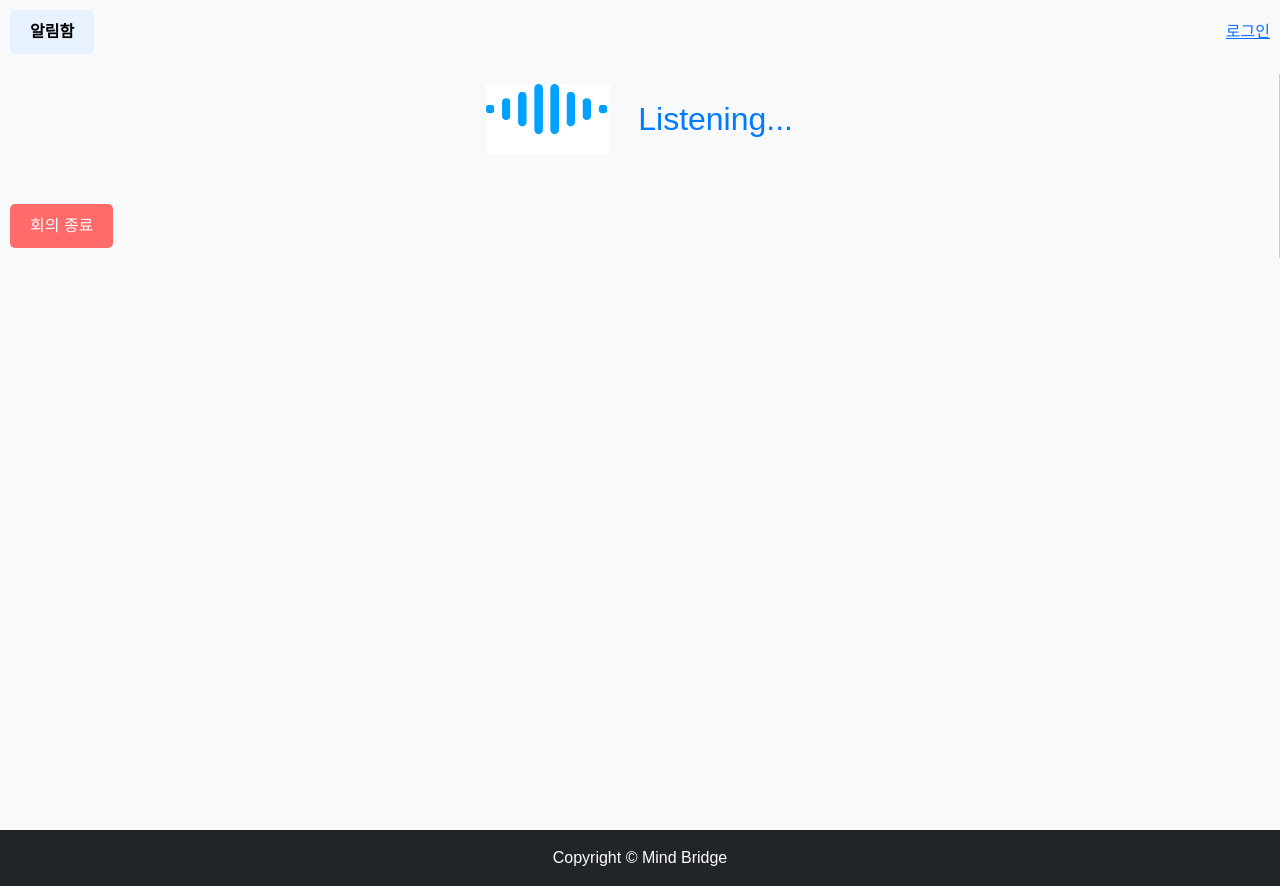
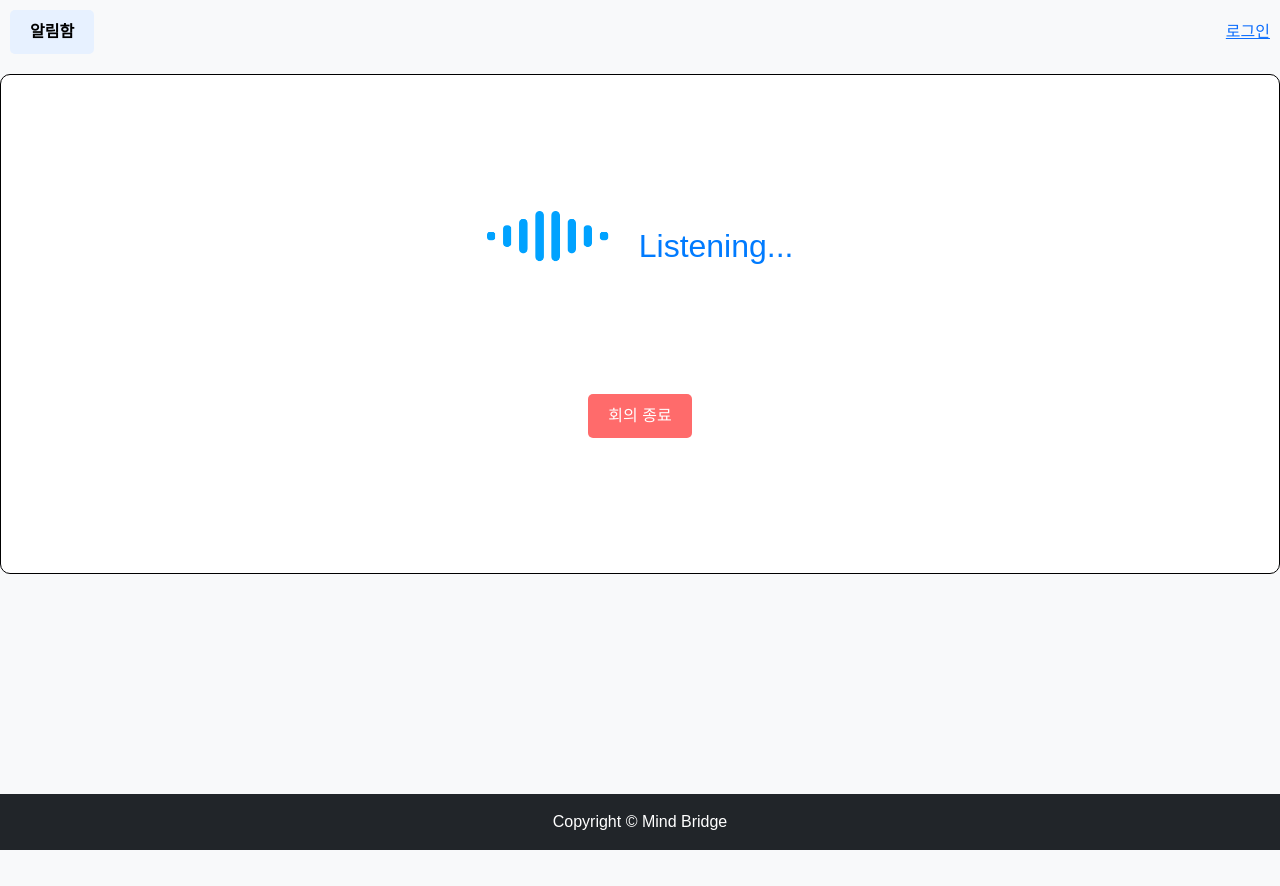
Before and after one commit to SKNETWORKS-FAMILY-AICAMP/SKN02-FINAL-3Team, a Django app: page /recording/ in a window 1280 px wide. After the commit the page ends 850 px from the top, so only its background shows below. Run offline with Django 5.2, Linux system fonts and the light colour scheme; parts of the project's set-up code (start-up, migrations or seed data) failed here and were passed over; some libraries are stand-ins or nearby versions.

Commit message:
Recording css 수정

```diff
--- a/meeting/static/meeting/css/base.css
+++ b/meeting/static/meeting/css/base.css
@@ -3,8 +3,7 @@ html, body {
   background-color: #f8f9fa;
 }
 .main-container {
-  min-height: 100vh;
-  margin-bottom: 20px;
+  min-height: 98vh;
 }
 .header {
   display: flex;
--- a/meeting/static/meeting/css/main.css
+++ b/meeting/static/meeting/css/main.css
@@ -71,6 +71,7 @@
   border-radius: 5px;
   margin-bottom: 20px;
   cursor: pointer;
+  padding: 10px;
 }
 .create-meeting:hover {
   background-color: #d0e4ff;
--- a/meeting/static/meeting/css/recording.css
+++ b/meeting/static/meeting/css/recording.css
@@ -1,9 +1,14 @@
 .recording-container {
     width: 100%;
-    border-right: 1px solid #ccc;
+    background-color: #ffffff;
     overflow-y: auto;
     padding: 10px;
-    transition: width 0.5s ease;
+    margin-top: auto;
+    margin-bottom: auto;
+    border: 1px solid black;
+    border-radius: 10px;
+
+
 }
 .wave {
     display: inline-block;
@@ -14,6 +19,7 @@
     height: 50px;
 }
 .listening-container {
+    margin-top: 10%;
     display: flex;
     align-items: center;
     justify-content: center;
@@ -26,6 +32,11 @@
 #stop-recording-button {
     margin-top: 20px;
 }
+.endButton-container{
+    margin-top: 5%;
+    margin-bottom: 10%;
+    text-align: center;
+}
 #end-button {
     margin-top: 50px;
     background-color: #ff6b6b;
@@ -36,7 +47,7 @@
     border-radius: 5px;
     cursor: pointer;
     margin-top: 50px;
-    justify-content: center;
+    display :inline-block;
 }
 .greeting {
     position: absolute;
--- a/meeting/templates/base.html
+++ b/meeting/templates/base.html
@@ -15,7 +15,7 @@
 
 
       {% block css %}
-        <link rel="stylesheet" href="{% static 'meeting/css/base.css' %}">
+        <link rel="stylesheet" href="{% static 'meeting/css/base.css' %}?after">
       {% endblock %}
   </head>
   <body>
--- a/meeting/templates/main.html
+++ b/meeting/templates/main.html
@@ -5,7 +5,7 @@
 
 {% block css %}
     {{ block.super }}
-    <link rel="stylesheet" href="{% static 'meeting/css/main.css' %}" media="screen">
+    <link rel="stylesheet" href="{% static 'meeting/css/main.css' %}?after" media="screen">
 {% endblock %}
 
 
--- a/meeting/templates/recording.html
+++ b/meeting/templates/recording.html
@@ -5,7 +5,7 @@
 
 {% block css %}
     {{ block.super }}
-<link rel="stylesheet" href="{% static 'meeting/css/recording.css' %}" media="screen">
+<link rel="stylesheet" href="{% static 'meeting/css/recording.css' %}?after" media="screen">
 {% endblock %}
 
 {% block contents %}
@@ -14,9 +14,9 @@
                 <img src="{% static 'images/listening.gif' %}" alt="" height="70px">
                 <div class="listening-text">&nbsp;&nbsp;Listening...</div>
             </div>
-
-            <button id="end-button" data-bs-toggle="modal" data-bs-target="#finishModal">회의 종료</button>
-
+            <div class="endButton-container">
+                <button id="end-button" data-bs-toggle="modal" data-bs-target="#finishModal">회의 종료</button>
+            </div>
             <!-- 모달 -->
             <div class="modal" id="finishModal" data-bs-backdrop="static" tabindex="-1" aria-labelledby="finishModalLabel" >
                 <div class="modal-dialog">
```
